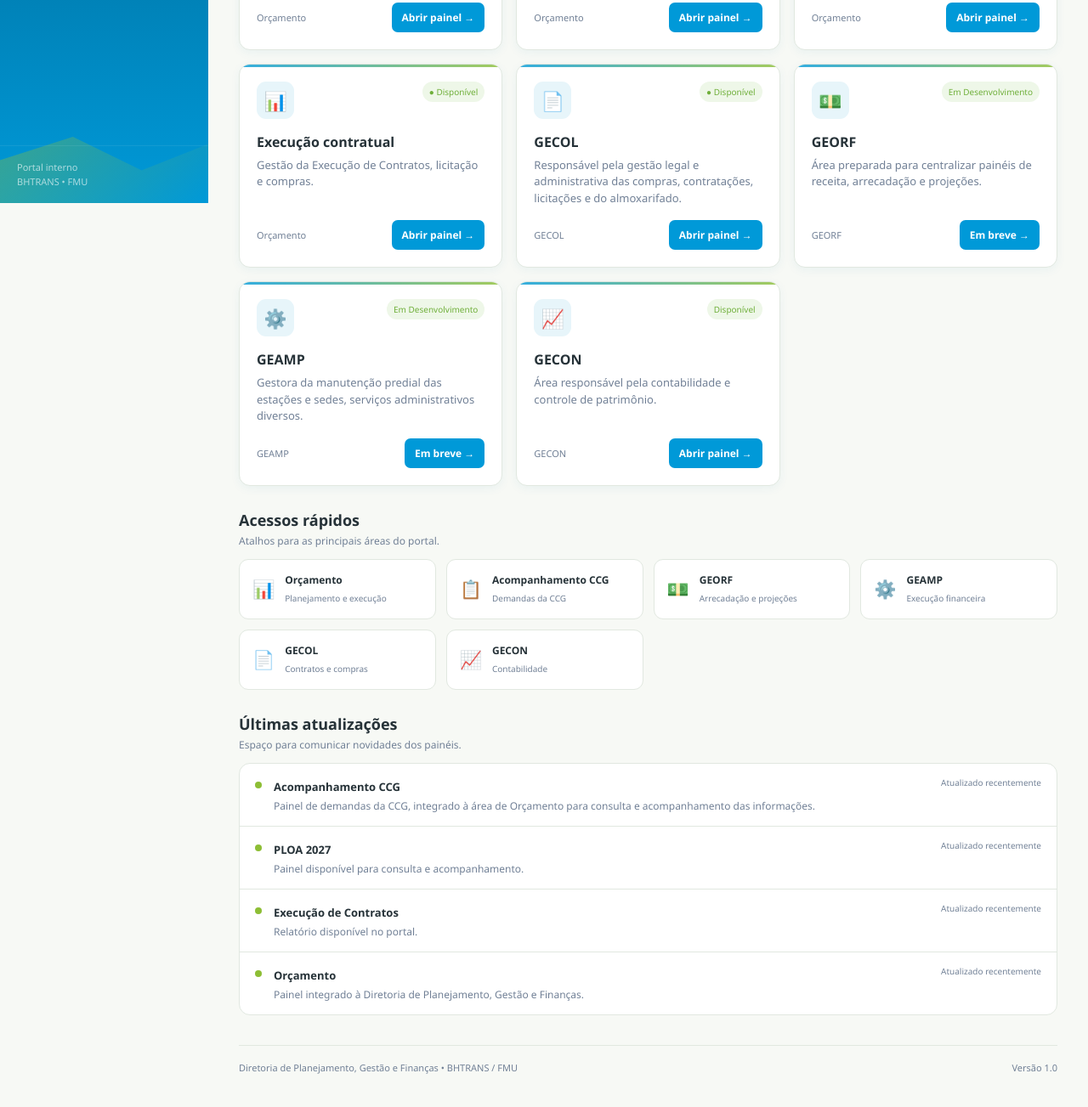
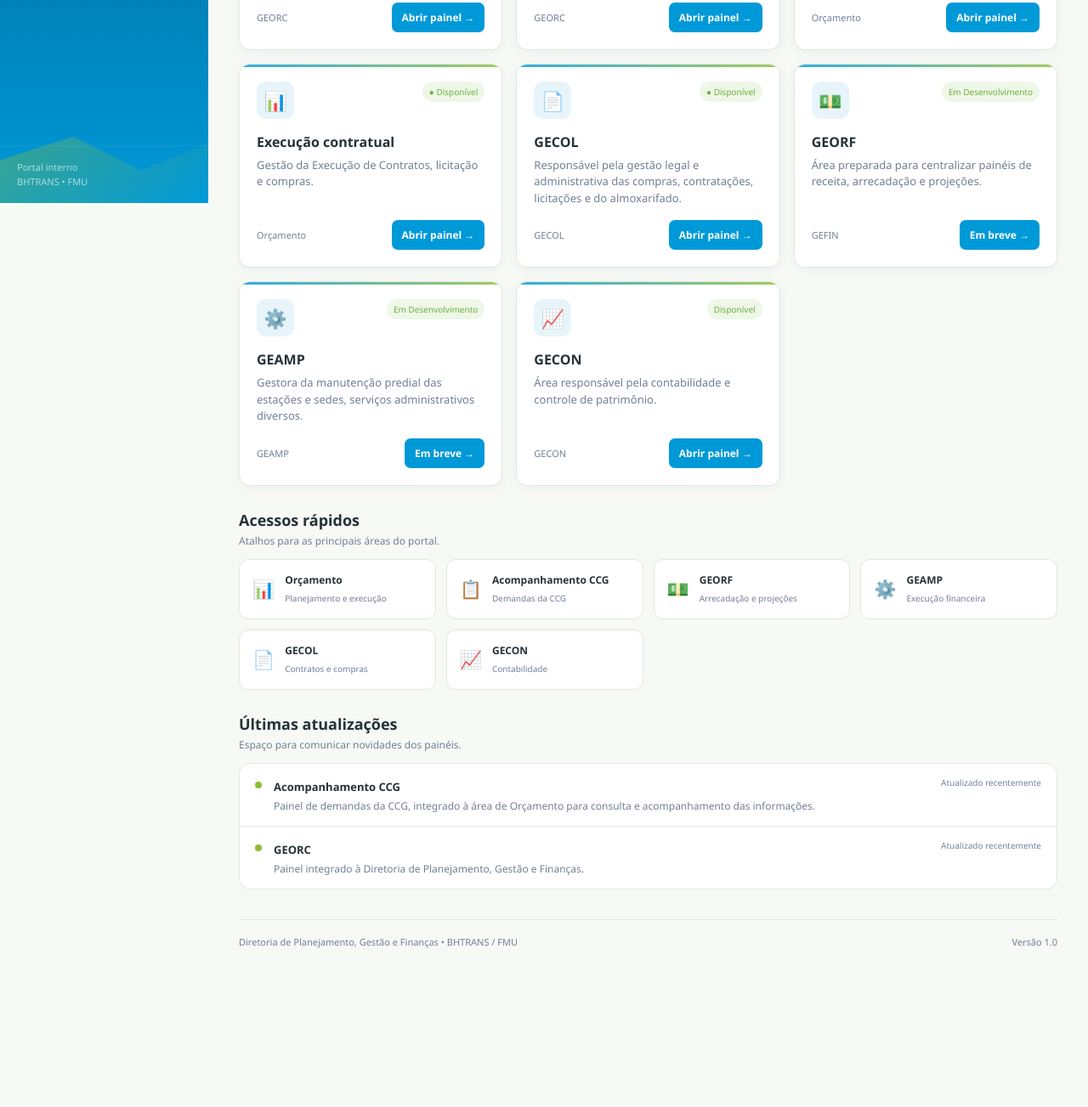
Before and after one commit to SERVICOSDAF/portal-bi-daf, a plain HTML site: page index.html in a window 1280 px wide. Shown: the part 561-1864 px from the top of the page at 85% size. After the commit the page ends 1740 px from the top, so only its background shows below. Drawn offline with Linux system fonts and the light colour scheme.

Commit message:
Add files via upload

```diff
--- a/index.html
+++ b/index.html
@@ -428,11 +428,11 @@ a{text-decoration:none;color:inherit}
       <span class="nav-icon">⌂</span> Início
     </button>
 
-    <button onclick="showCategory('Orçamento',this)">
+    <button onclick="showCategory('GEORC',this)">
       <span class="nav-icon">▣</span> Orçamento
     </button>
 
-    <button onclick="showCategory('GEORF ',this)">
+    <button onclick="showCategory('GEFIN ',this)">
       <span class="nav-icon">◈</span> GEORF
     </button>
 
@@ -548,12 +548,12 @@ a{text-decoration:none;color:inherit}
           <h3>PLOA 2027</h3>
           <p>Consulta e acompanhamento da Proposta de Lei Orçamentária Anual para planejamento e análise.</p>
           <div class="card-footer">
-            <span class="category">Orçamento</span>
+            <span class="category">GEORC</span>
             <a class="open" href="https://app.powerbi.com/view?r=eyJrIjoiMTdlM2VhYjItNTBjNi00MGY0LWJhMGQtNmIyZTFjYzU1OTU1IiwidCI6IjVkNzdmY2E1LWIxZDEtNDI3OS1iNzk3LWEzYTY1NzA2Y2YxOSJ9" target="_blank" rel="noopener">Abrir painel →</a>
           </div>
         </article>
 
-        <article class="card" data-category="Orçamento" data-search="orçamento LOA orçamento anual despesa">
+        <article class="card" data-category="GEORC" data-search="orçamento LOA orçamento anual despesa">
           <div class="card-top">
             <div class="card-icon">💰</div>
             <span class="status">● Disponível</span>
@@ -561,12 +561,12 @@ a{text-decoration:none;color:inherit}
           <h3>Orçamento</h3>
           <p>Gestão orçamentária da BHTRANS e FMU.</p>
           <div class="card-footer">
-            <span class="category">Orçamento</span>
+            <span class="category">GEORC</span>
             <a class="open" href="https://app.powerbi.com/view?r=eyJrIjoiYjU0NWQ2YTAtOTQ3Mi00MmZhLTg2NGYtNGFjZDVjODg0ZDY0IiwidCI6IjVkNzdmY2E1LWIxZDEtNDI3OS1iNzk3LWEzYTY1NzA2Y2YxOSJ9" target="_blank" rel="noopener">Abrir painel →</a>
           </div>
         </article>
 
-        <article class="card" data-category="Orçamento" data-search="CCG acompanhamento demandas orçamento planejamento gestão">
+        <article class="card" data-category="GEORC" data-search="CCG acompanhamento demandas orçamento planejamento gestão">
           <div class="card-top">
             <div class="card-icon">📌</div>
             <span class="status">● Disponível</span>
@@ -605,7 +605,7 @@ a{text-decoration:none;color:inherit}
           </div>
         </article>
 
-        <article class="card" data-category="GEORF " data-search="receita arrecadação projeção receita líquida">
+        <article class="card" data-category="GEFIN " data-search="receita arrecadação projeção receita líquida">
           <div class="card-top">
             <div class="card-icon">💵</div>
             <span class="status">Em Desenvolvimento</span>
@@ -613,7 +613,7 @@ a{text-decoration:none;color:inherit}
           <h3>GEORF</h3>
           <p>Área preparada para centralizar painéis de receita, arrecadação e projeções.</p>
           <div class="card-footer">
-            <span class="category">GEORF</span>
+            <span class="category">GEFIN</span>
             <a class="open" href="#" onclick="comingSoon();return false">Em breve →</a>
           </div>
         </article>
@@ -659,7 +659,7 @@ a{text-decoration:none;color:inherit}
       </div>
 
       <div class="quick">
-        <div class="quick-item" onclick="showCategory('Orçamento',document.querySelectorAll('.nav > button')[1])">
+        <div class="quick-item" onclick="showCategory('GEORC',document.querySelectorAll('.nav > button')[1])">
           <div class="quick-icon">📊</div>
           <div><strong>Orçamento</strong><span>Planejamento e execução</span></div>
         </div>
@@ -669,7 +669,7 @@ a{text-decoration:none;color:inherit}
           <div><strong>Acompanhamento CCG</strong><span>Demandas da CCG</span></div>
         </div>
 
-        <div class="quick-item" onclick="showCategory('GEORF ',document.querySelectorAll('.nav > button')[2])">
+        <div class="quick-item" onclick="showCategory('GEFIN ',document.querySelectorAll('.nav > button')[2])">
           <div class="quick-icon">💵</div>
           <div><strong>GEORF</strong><span>Arrecadação e projeções</span></div>
         </div>
@@ -713,25 +713,7 @@ a{text-decoration:none;color:inherit}
         <div class="update">
           <div class="update-dot"></div>
           <div>
-            <strong>PLOA 2027</strong>
-            <p>Painel disponível para consulta e acompanhamento.</p>
-          </div>
-          <time>Atualizado recentemente</time>
-        </div>
-
-        <div class="update">
-          <div class="update-dot"></div>
-          <div>
-            <strong>Execução de Contratos</strong>
-            <p>Relatório disponível no portal.</p>
-          </div>
-          <time>Atualizado recentemente</time>
-        </div>
-
-        <div class="update">
-          <div class="update-dot"></div>
-          <div>
-            <strong>Orçamento</strong>
+            <strong>GEORC</strong>
             <p>Painel integrado à Diretoria de Planejamento, Gestão e Finanças.</p>
           </div>
           <time>Atualizado recentemente</time>
```
